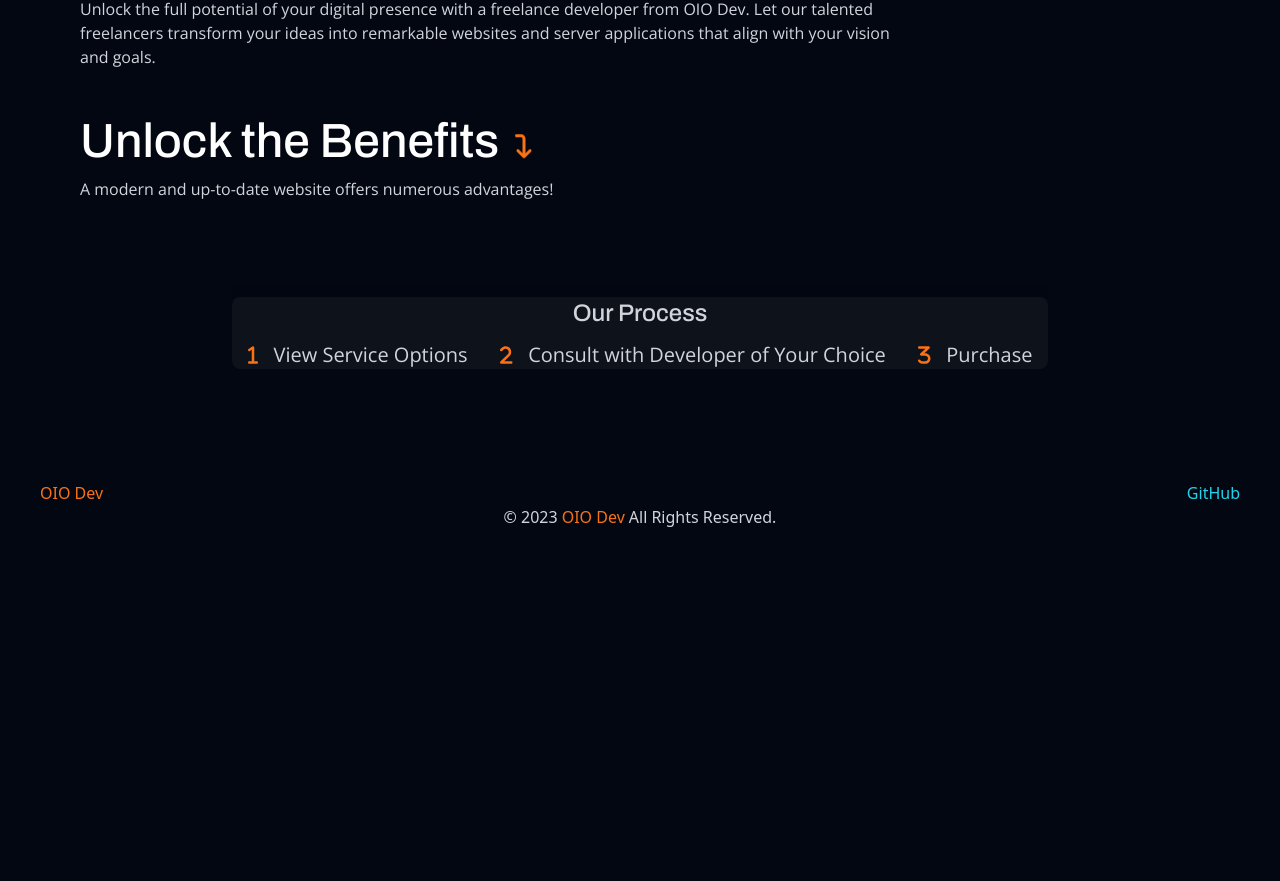
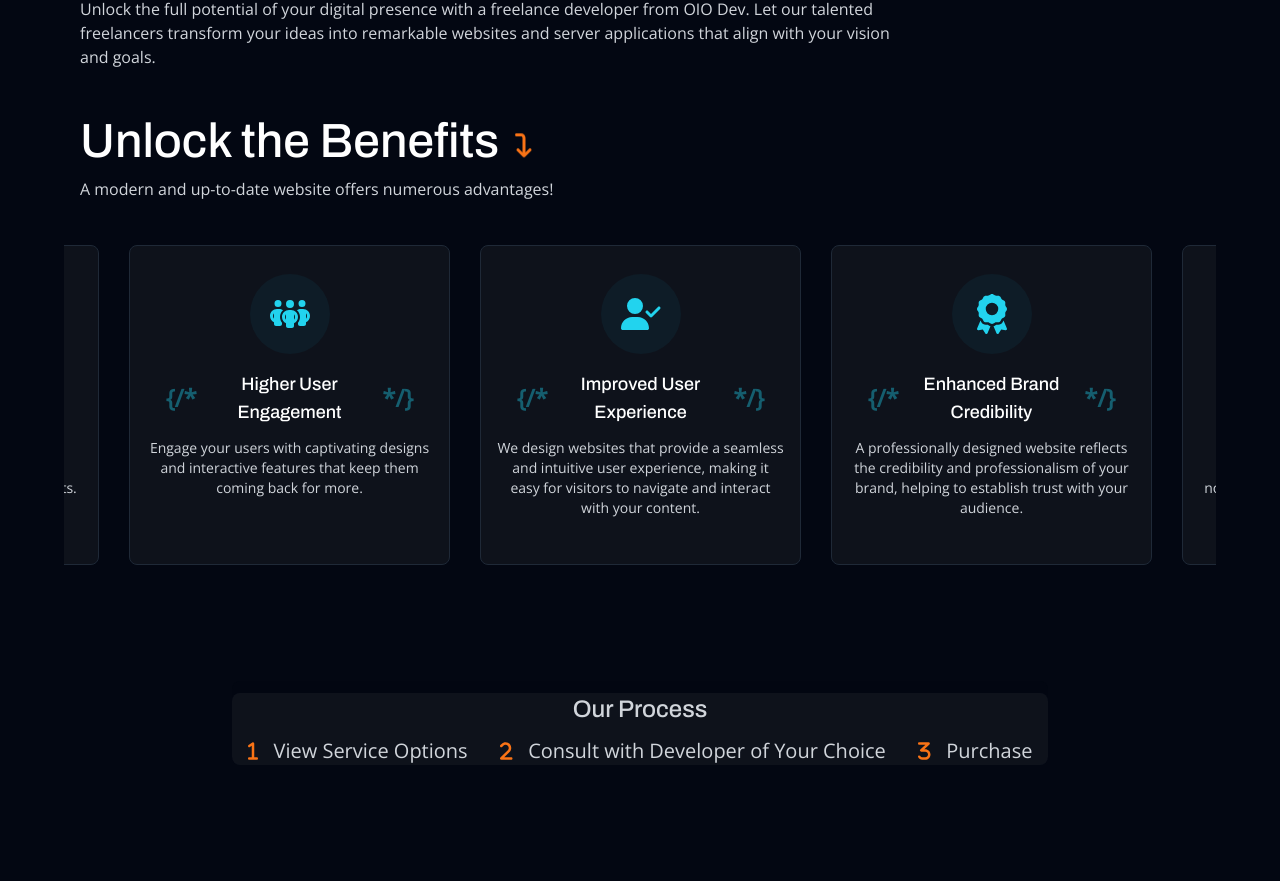
Before and after one commit to CodeByDex/OIODev, a Next.js app: page / in a window 1280 px wide. Shown: the part 1116-1997 px from the top of the page. Before the commit the page ends 1681 px from the top, so only its background shows below. Built offline with nearby package versions, Linux system fonts and the light colour scheme; no server answers.

Commit message:
added full responsiveness to the BenefitsSlider

```diff
--- a/src/app/globals.css
+++ b/src/app/globals.css
@@ -30,3 +30,8 @@ h3 {
 .rotate-180 {
     transform: rotate(180deg);
 }
+
+.slick-item {
+    margin: 0 5px;
+    max-width: fit-content;
+}
--- a/src/components/Benefits.js
+++ b/src/components/Benefits.js
@@ -15,7 +15,7 @@ export default function Benefits() {
         />
       </h2>
       <p className="mr-auto px-4">A modern and up-to-date website offers numerous advantages!</p>
-      <div className="block relative w-full sm:hidden">
+      <div className="block relative w-full">
         <BenefitsSlider />
       </div>
     </section>
--- a/src/components/BenefitsSlider.js
+++ b/src/components/BenefitsSlider.js
@@ -16,20 +16,39 @@ const BenefitsSlider = () => {
     arrows: false,
     infinite: true,
     speed: 500,
+    slidesToShow: 3,
+    slidesToScroll: 1,
+    centerMode: true,
+    responsive: [
+      {
+        breakpoint: 1024,
+        settings: {
+          slidesToShow: 2,
+          slidesToScroll: 1,
+          infinite: true,
+          dots: true,
+        },
+      },
+      {
+        breakpoint: 722,
+        settings: {
           slidesToShow: 1,
           slidesToScroll: 1,
-    centerMode: true,
+        },
+      },
+    ],
   };
 
   return (
     <Slider {...settings} className="my-8 text-center">
-      <div className="flex flex-col w-full h-80 rounded-lg px-2">
+      <div className="flex flex-col">
+        <div className="flex flex-col justify-center mx-auto w-11/12 h-80 bg-brand-primary/60 rounded-lg">
           <div className="bg-gray-200/5 border-gray-800 border rounded-lg w-full h-full p-4">
             <FontAwesomeIcon
               icon={faUserCheck}
               className="bg-brand-secondary/5 text-brand-secondary p-5 rounded-full w-10 h-10 m-3"
             />
-          <div className="flex mb-3 px-5 items-center justify-center gap-2">
+            <div className="flex mb-3 sm:px-5 items-center justify-center gap-2">
               <p className="font-bold text-2xl text-brand-secondary/40">{`{/*`}</p>
               <h3 className="font-semibold text-lg text-brand-textHeader">
                 Improved User Experience
@@ -43,13 +62,15 @@ const BenefitsSlider = () => {
             </p>
           </div>
         </div>
-      <div className="flex flex-col w-fit h-80 h-stretch bg-brand-primary/60 rounded-lg px-2">
+      </div>
+      <div className="flex flex-col">
+        <div className="flex flex-col justify-center mx-auto w-11/12 h-80 bg-brand-primary/60 rounded-lg">
           <div className="bg-gray-200/5 border-gray-800 border rounded-lg w-full h-full p-4">
             <FontAwesomeIcon
               icon={faAward}
               className="bg-brand-secondary/5 text-brand-secondary p-5 rounded-full w-10 h-10 m-3"
             />
-          <div className="flex mb-3 px-5 items-center justify-center gap-2">
+            <div className="flex mb-3 sm:px-5 items-center justify-center gap-2">
               <p className="font-bold text-2xl text-brand-secondary/40">{`{/*`}</p>
               <h3 className="font-semibold text-lg text-brand-textHeader">
                 Enhanced Brand Credibility
@@ -58,18 +79,20 @@ const BenefitsSlider = () => {
             </div>
             <p className="text-sm mt-3">
               A professionally designed website reflects the credibility and
-            professionalism of your brand, helping to establish trust with your
-            audience.
+              professionalism of your brand, helping to establish trust with
+              your audience.
             </p>
           </div>
         </div>
-      <div className="flex flex-col w-fit h-80 h-stretch bg-brand-primary/60 rounded-lg px-2">
+      </div>
+      <div className="flex flex-col">
+        <div className="flex flex-col justify-center mx-auto w-11/12 h-80 bg-brand-primary/60 rounded-lg">
           <div className="bg-gray-200/5 border-gray-800 border rounded-lg w-full h-full p-4">
             <FontAwesomeIcon
               icon={faEye}
               className="bg-brand-secondary/5 text-brand-secondary p-5 rounded-full w-10 h-10 m-3"
             />
-          <div className="flex mb-3 px-5 items-center justify-center gap-2">
+            <div className="flex mb-3 sm:px-5 items-center justify-center gap-2">
               <p className="font-bold text-2xl text-brand-secondary/40">{`{/*`}</p>
               <h3 className="font-semibold text-lg text-brand-textHeader">
                 Increased Online Visibility
@@ -82,13 +105,15 @@ const BenefitsSlider = () => {
             </p>
           </div>
         </div>
-      <div className="flex flex-col w-fit h-80 h-stretch bg-brand-primary/60 rounded-lg px-2">
+      </div>
+      <div className="flex flex-col">
+        <div className="flex flex-col justify-center mx-auto w-11/12 h-80 bg-brand-primary/60 rounded-lg">
           <div className="bg-gray-200/5 border-gray-800 border rounded-lg w-full h-full p-4">
             <FontAwesomeIcon
               icon={faPeopleGroup}
               className="bg-brand-secondary/5 text-brand-secondary p-5 rounded-full w-10 h-10 m-3"
             />
-          <div className="flex mb-3 px-5 items-center justify-center gap-2">
+            <div className="flex mb-3 sm:px-5 items-center justify-center gap-2">
               <p className="font-bold text-2xl text-brand-secondary/40">{`{/*`}</p>
               <h3 className="font-semibold text-lg text-brand-textHeader">
                 Higher User Engagement
@@ -96,9 +121,10 @@ const BenefitsSlider = () => {
               <p className="font-bold text-2xl text-brand-secondary/40">{`*/}`}</p>
             </div>
             <p className="text-sm mt-3">
-            Engage your users with captivating designs and interactive features
-            that keep them coming back for more.
+              Engage your users with captivating designs and interactive
+              features that keep them coming back for more.
             </p>
+          </div>
         </div>
       </div>
     </Slider>
```
Lines whose indentation alone changed are shown as unchanged.
